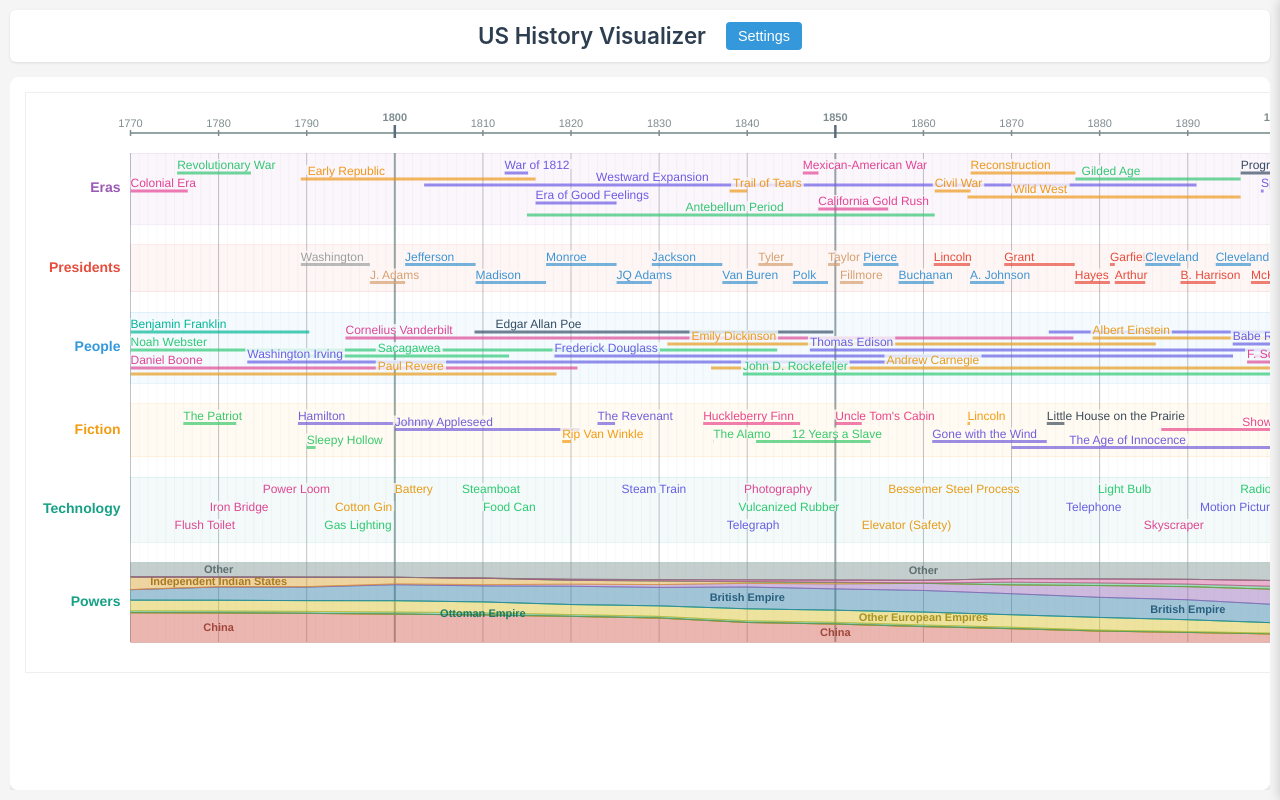
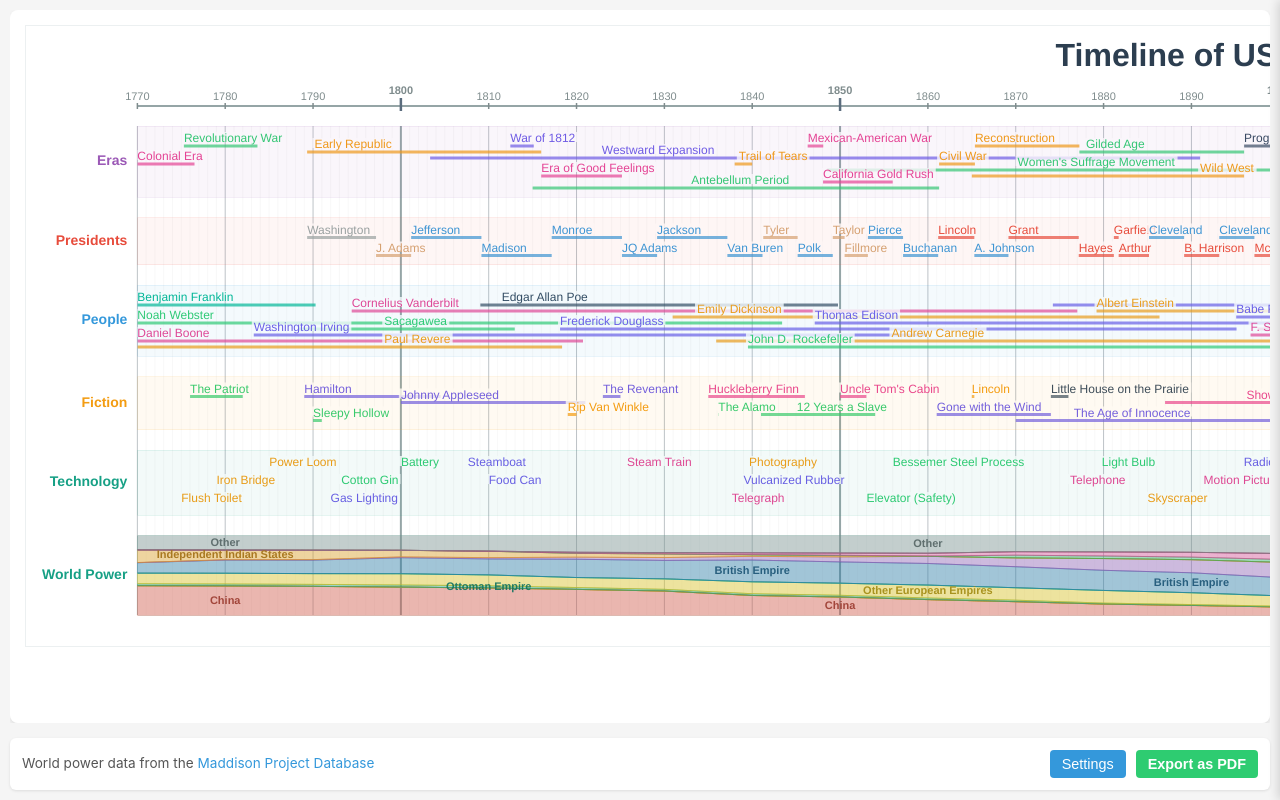
Before and after one commit to robennals/histomap, a website: page index.html in a window 1280 px wide. Drawn offline with nearby package versions, Linux system fonts and the light colour scheme.

Commit message:
Move header title into the vis itself and add womens sufferage movement

```diff
--- a/css/styles.css
+++ b/css/styles.css
@@ -35,28 +35,6 @@ body {
     overflow: hidden;
 }
 
-/* Header - Compact */
-header {
-    text-align: center;
-    margin-bottom: 15px;
-    padding: 8px;
-    background: white;
-    border-radius: 6px;
-    box-shadow: 0 1px 3px rgba(0,0,0,0.1);
-    display: flex;
-    align-items: center;
-    justify-content: center;
-    gap: 20px;
-    flex-shrink: 0;
-}
-
-header h1 {
-    font-size: 1.4em;
-    color: #2c3e50;
-    font-weight: 600;
-    margin: 0;
-}
-
 /* Main Content Layout */
 .main-content {
     position: relative;
@@ -64,6 +42,56 @@ header h1 {
     overflow: hidden;
     display: flex;
     flex-direction: column;
+}
+
+/* Footer */
+footer {
+    margin-top: 15px;
+    padding: 12px;
+    background: white;
+    border-radius: 6px;
+    box-shadow: 0 1px 3px rgba(0,0,0,0.1);
+    flex-shrink: 0;
+}
+
+.footer-content {
+    display: flex;
+    align-items: center;
+    justify-content: space-between;
+    gap: 20px;
+}
+
+.footer-info {
+    flex: 1;
+}
+
+.footer-info p {
+    margin: 0;
+    font-size: 0.85em;
+    color: #555;
+}
+
+.footer-info a {
+    color: #3498db;
+    text-decoration: none;
+}
+
+.footer-info a:hover {
+    text-decoration: underline;
+}
+
+.footer-actions {
+    display: flex;
+    gap: 10px;
+    align-items: center;
+}
+
+footer .btn,
+footer .toggle-controls-btn {
+    width: auto;
+    padding: 6px 12px;
+    font-size: 0.9em;
+    margin-bottom: 0;
 }
 
 /* Toggle Button */
@@ -382,8 +410,12 @@ svg text {
         right: -100%;
     }
 
-    .toggle-controls-btn {
-        top: 10px;
-        right: 10px;
+    .footer-content {
+        flex-direction: column;
+        gap: 10px;
+    }
+
+    .footer-info {
+        text-align: center;
     }
 }
--- a/data/eras.json
+++ b/data/eras.json
@@ -63,6 +63,12 @@
       "priority": 1
     },
     {
+      "name": "Women's Suffrage Movement",
+      "start": "1848-07-19",
+      "end": "1920-08-18",
+      "priority": 2
+    },
+    {
       "name": "Jazz Age",
       "start": "1918-11-11",
       "end": "1929-10-29",
@@ -90,7 +96,7 @@
       "name": "Post-War Boom",
       "start": "1945-09-02",
       "end": "1973-11-01",
-      "priority": 2
+      "priority": 3
     },
     {
       "name": "Cold War",
--- a/data/media.json
+++ b/data/media.json
@@ -189,6 +189,12 @@
       "priority": 1
     },
     {
+      "name": "Of Mice and Men",
+      "start": "1933-01-01",
+      "end": "1933-12-31",
+      "priority": 2
+    },
+    {
       "name": "Gone with the Wind",
       "start": "1861-01-01",
       "end": "1873-12-31",
@@ -199,6 +205,18 @@
       "start": "1933-01-01",
       "end": "1935-12-31",
       "priority": 1
+    },
+    {
+      "name": "The Thin Man",
+      "start": "1934-12-25",
+      "end": "1934-12-26",
+      "priority": 3
+    },
+    {
+      "name": "Our Town",
+      "start": "1938-01-01",
+      "end": "1938-12-31",
+      "priority": 2
     },
     {
       "name": "Catcher in the Rye",
@@ -213,10 +231,28 @@
       "priority": 2
     },
     {
+      "name": "Casablanca",
+      "start": "1941-12-01",
+      "end": "1941-12-31",
+      "priority": 1
+    },
+    {
+      "name": "Saving Private Ryan",
+      "start": "1944-06-06",
+      "end": "1944-06-13",
+      "priority": 1
+    },
+    {
       "name": "Catch-22",
       "start": "1944-01-01",
       "end": "1944-12-31",
       "priority": 2
+    },
+    {
+      "name": "Band of Brothers",
+      "start": "1944-06-06",
+      "end": "1945-05-08",
+      "priority": 1
     },
     {
       "name": "Slaughterhouse-Five",
@@ -229,6 +265,24 @@
       "start": "1945-01-01",
       "end": "1955-12-31",
       "priority": 1
+    },
+    {
+      "name": "It's a Wonderful Life",
+      "start": "1945-12-24",
+      "end": "1946-01-01",
+      "priority": 1
+    },
+    {
+      "name": "A Streetcar Named Desire",
+      "start": "1947-05-01",
+      "end": "1947-09-30",
+      "priority": 2
+    },
+    {
+      "name": "Death of a Salesman",
+      "start": "1949-01-01",
+      "end": "1949-12-31",
+      "priority": 2
     },
     {
       "name": "The Shining",
--- a/index.html
+++ b/index.html
@@ -3,16 +3,11 @@
 <head>
     <meta charset="UTF-8">
     <meta name="viewport" content="width=device-width, initial-scale=1.0">
-    <title>Histomap - History Visualization Tool</title>
+    <title>Timeline of US History</title>
     <link rel="stylesheet" href="css/styles.css">
 </head>
 <body>
     <div class="container">
-        <header>
-            <h1>US History Visualizer</h1>
-            <button id="toggle-controls" class="toggle-controls-btn">Settings</button>
-        </header>
-
         <div class="main-content">
 
             <!-- Controls Panel (slide-in drawer) -->
@@ -53,12 +48,6 @@
                             </label>
                         </div>
                     </section>
-
-                    <section class="control-section">
-                        <h3>Actions</h3>
-                        <button id="update-viz" class="btn btn-primary">Update Visualization</button>
-                        <button id="export-pdf" class="btn btn-secondary">Export as PDF</button>
-                    </section>
                 </div>
             </aside>
 
@@ -69,6 +58,18 @@
                 </div>
             </main>
         </div>
+
+        <footer>
+            <div class="footer-content">
+                <div class="footer-info">
+                    <p>World power data from the <a href="https://www.rug.nl/ggdc/historicaldevelopment/maddison/" target="_blank">Maddison Project Database</a></p>
+                </div>
+                <div class="footer-actions">
+                    <button id="toggle-controls" class="toggle-controls-btn">Settings</button>
+                    <button id="export-pdf" class="btn btn-secondary">Export as PDF</button>
+                </div>
+            </div>
+        </footer>
     </div>
 
     <!-- External Libraries -->
--- a/js/controls.js
+++ b/js/controls.js
@@ -196,9 +196,6 @@ const Controls = (function() {
 
         // Dimension controls - auto-update on change
         document.getElementById('width').addEventListener('input', updateVisualization);
-
-        // Update visualization button
-        document.getElementById('update-viz').addEventListener('click', updateVisualization);
 
         // Export PDF button
         document.getElementById('export-pdf').addEventListener('click', () => {
--- a/js/dataLoader.js
+++ b/js/dataLoader.js
@@ -11,7 +11,7 @@ const DataLoader = (function() {
         'data/notable-people.json',
         'data/media.json',
         'data/technology.json',
-        { type: 'csv', path: 'data/bloc_gdp_summary.csv', name: 'Powers' }
+        { type: 'csv', path: 'data/bloc_gdp_summary.csv', name: 'World Power' }
     ];
 
     let eventSets = [];
--- a/js/visualization.js
+++ b/js/visualization.js
@@ -35,7 +35,7 @@ const Visualization = (function() {
         startYear: 1750,
         endYear: 2025,
         // left = margin (40) + space for band titles (100)
-        padding: { top: 60, right: 40, bottom: 60, left: 140, marginLeft: 40 },
+        padding: { top: 100, right: 40, bottom: 60, left: 140, marginLeft: 40 },
         bandHeights: {
             half: 60,
             normal: 120,
@@ -132,6 +132,19 @@ const Visualization = (function() {
 
         // Append SVG to container early so getBBox() works for text measurement
         container.appendChild(svg);
+
+        // Add title at the top
+        const title = createSVGElement('text', {
+            x: config.width / 2,
+            y: 40,
+            'font-family': FONT_FAMILY,
+            'font-size': '32px',
+            'font-weight': 'bold',
+            'text-anchor': 'middle',
+            fill: '#2c3e50'
+        });
+        title.textContent = 'Timeline of US History';
+        svg.appendChild(title);
 
         // Draw event bands and get actual height
         const actualHeight = drawEventBands();
```
